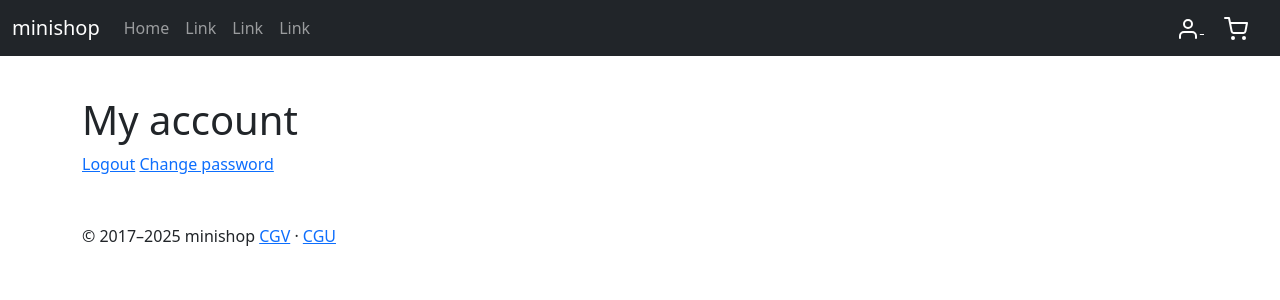
After one commit to habouu/minishop, a Symfony app: template templates/profile/index.html.twig in a window 1280 px wide. The commit adds this page. Shown: the top 300 px of the page. Run offline with Twig, Linux system fonts and the light colour scheme; the template is opened without the code that fills it, so the values that code supplies are empty; some libraries are stand-ins or nearby versions.

Commit message:
add profile

```diff
--- a/src/Controller/LoginController.php
+++ b/src/Controller/LoginController.php
@@ -20,4 +20,10 @@ final class LoginController extends AbstractController
             'error' => $error
         ]);
     }
+
+    #[Route('/logout', name: 'app_logout', methods: ['GET'])]
+    public function logout(): never
+    {
+        throw new \Exception();
+    }
 }
--- a/templates/base.html.twig
+++ b/templates/base.html.twig
@@ -39,7 +39,12 @@
                         </li>
                     </ul>
                     <div class="speed-menu">
-                        <a href=""><i data-feather="user"></i></a>
+                        {% if app.user %}
+                            <a href="{{ path('app_profile') }}">{{ app.user.firstname }}</a>
+                        {% else %}
+                            <a href="{{ path('app_login') }}"><i data-feather="user"></i>
+                        {% endif %}
+
                         <a href=""><i data-feather="shopping-cart"></i></a>
                     </div>
                 </div>
--- a/templates/login/index.html.twig
+++ b/templates/login/index.html.twig
@@ -17,8 +17,7 @@
             <label for="password">Password:</label>
             <input type="password" class="form-control mb-3"  id="password" name="_password" required>
 
-            {# If you want to control the URL the user is redirected to on success
-            <input type="hidden" name="_target_path" value="/account"> #}
+            <input type="hidden" name="_target_path" value="{{ path('app_profile') }}">
 
             <button type="submit" class="btn btn-success">Sign In</button>
         </form>
--- /dev/null
+++ b/templates/profile/index.html.twig
@@ -0,0 +1,11 @@
+{% extends 'base.html.twig' %}
+
+{% block title %}Profile - minishop{% endblock %}
+
+{% block body %}
+    <div class="container my-5">
+        <h1>My account</h1>
+        <a href="{{ path('app_logout') }}">Logout</a>
+        <a href="#">Change password</a>
+    </div>
+{% endblock %}
```
Also changed, not shown: src/Controller/ProfileController.php (added, +16 -0 lines), 1 other file.
